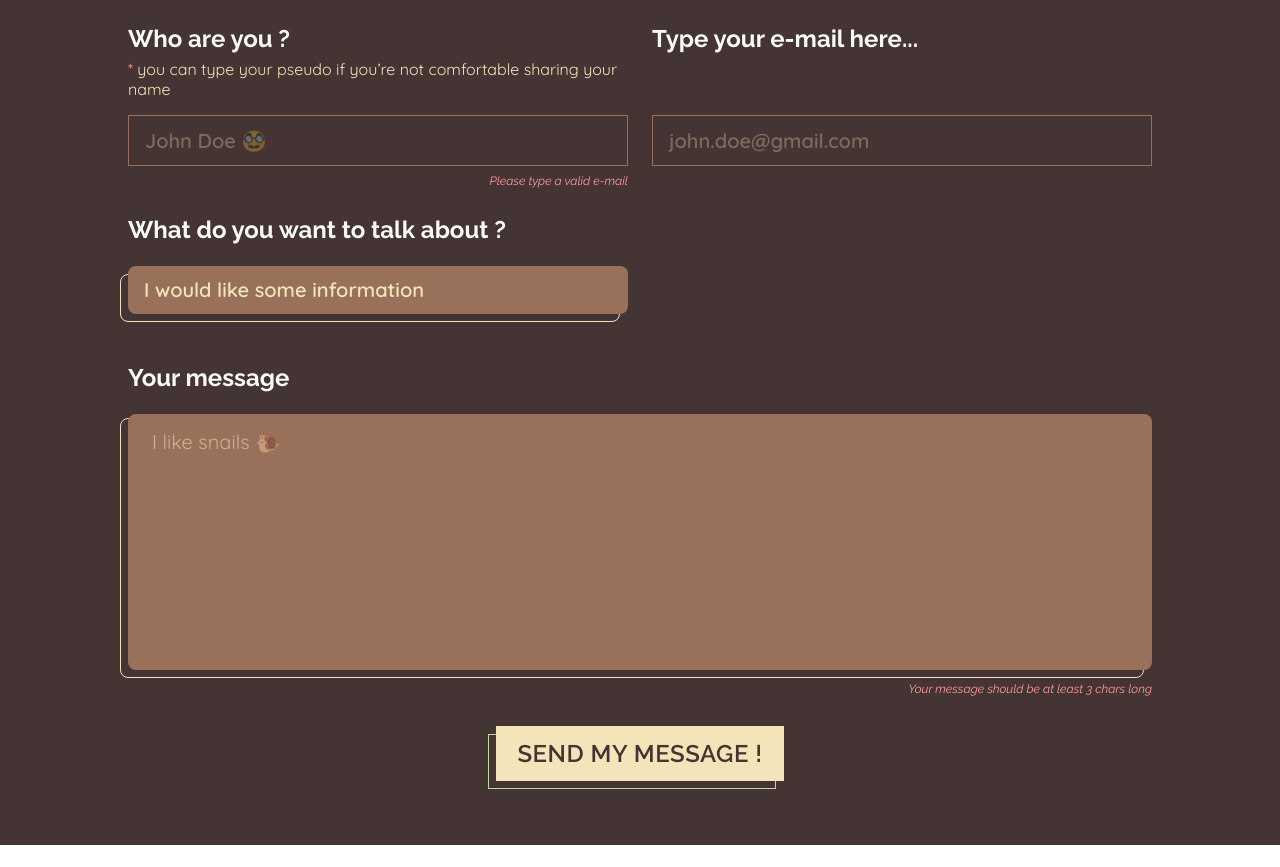
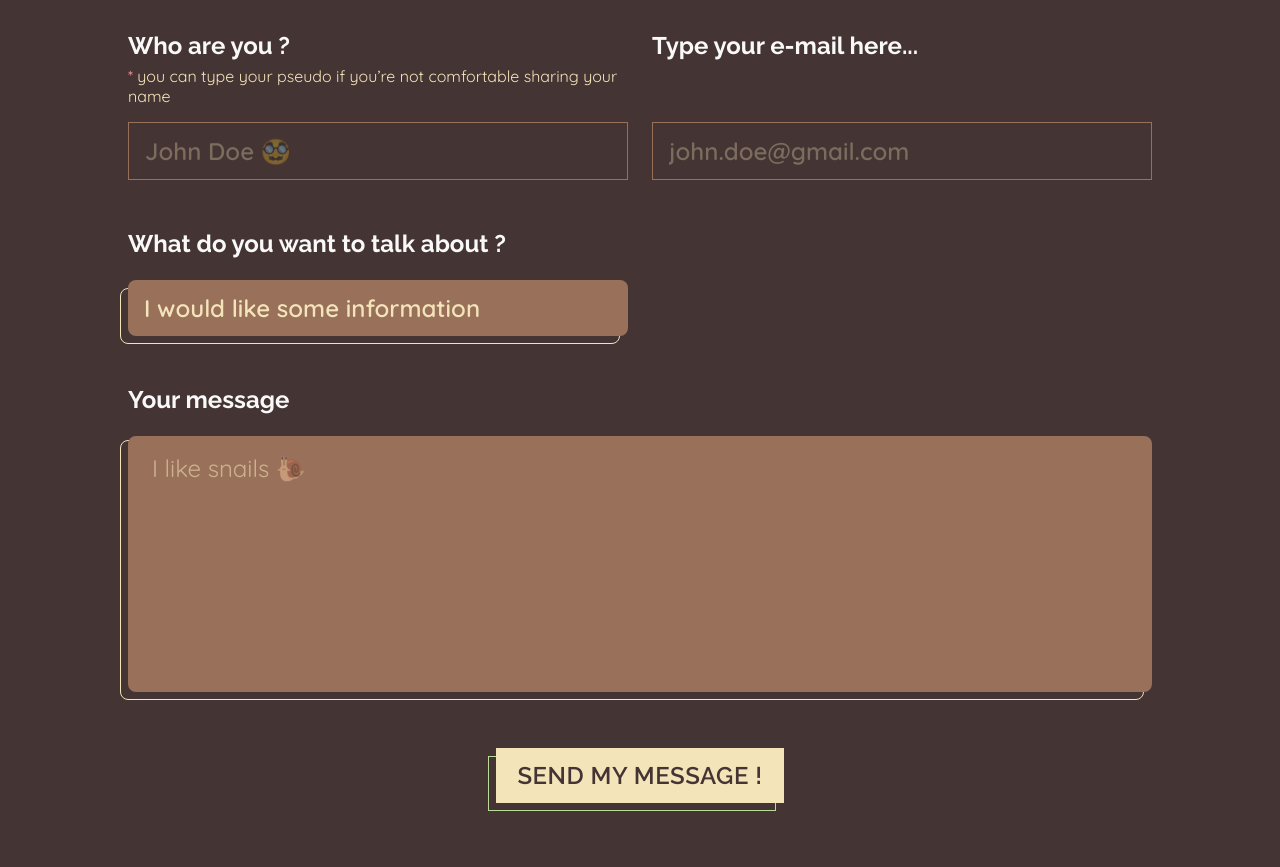
Before and after one commit to CassandreLAMATY/2024-portfolio-front, a Vue app: page / in a window 1280 px wide. Shown: the part 2585-3452 px from the top of the page. Before the commit the page ends 3430 px from the top, so only its background shows below. Built offline with nearby package versions, Linux system fonts and the light colour scheme; what @fortawesome/pro-regular-svg-icons, @fortawesome/pro-solid-svg-icons would draw is missing.

Commit message:
contact form css update

```diff
--- a/src/assets/stylesheets/css/contact.css
+++ b/src/assets/stylesheets/css/contact.css
@@ -97,6 +97,12 @@
     font-size: 1.25rem;
   }
 }
+@media (min-width: 1024px) {
+  .contact-top .mail-container .mail {
+    font-size: 1.5rem;
+    line-height: 2rem;
+  }
+}
 .contact-top .mail-container .mail-copy {
   margin-left: -1px;
   aspect-ratio: 1;
@@ -109,6 +115,11 @@
 @media (min-width: 768px) {
   .contact-top .mail-container .mail-copy {
     font-size: 1.5rem;
+  }
+}
+@media (min-width: 1024px) {
+  .contact-top .mail-container .mail-copy {
+    font-size: 2rem;
   }
 }
 .contact-form--title {
@@ -134,6 +145,11 @@
   }
 }
 @media (min-width: 1024px) {
+  .contact-form--title {
+    font-size: 1.5rem;
+  }
+}
+@media (min-width: 1280px) {
   .contact-form--title {
     font-size: 1.5rem;
   }
@@ -261,6 +277,11 @@
   font-size: 0.75rem;
   color: #f4e4ba;
 }
+@media (min-width: 1024px) {
+  .contact-form .form-container .validation > span {
+    font-size: 16px;
+  }
+}
 .contact-form .form-container .validation > span.info {
   color: #bbdb9b;
 }
@@ -313,8 +334,20 @@
     font-size: 1.25rem;
   }
 }
+@media (min-width: 1024px) {
+  .contact-form .form-input {
+    font-size: 1.5rem;
+    line-height: 2rem;
+  }
+}
 .contact-form .form-input::placeholder {
   color: rgba(244, 228, 186, 0.3215686275);
+}
+@media (min-width: 1024px) {
+  .contact-form .form-input::placeholder {
+    font-size: 1.5rem;
+    line-height: 2rem;
+  }
 }
 .contact-form .form-input:focus {
   outline: none;
@@ -337,6 +370,12 @@
   .contact-form .form-select {
     font-size: 1.25rem;
     line-height: 1.5rem;
+  }
+}
+@media (min-width: 1024px) {
+  .contact-form .form-select {
+    font-size: 1.5rem;
+    line-height: 2rem;
   }
 }
 .contact-form .form-select:focus {
@@ -427,6 +466,11 @@
   font-size: 0.75rem;
   color: #f4e4ba;
 }
+@media (min-width: 1024px) {
+  .contact-form .object-container_other .validation > span {
+    font-size: 16px;
+  }
+}
 .contact-form .object-container_other .validation > span.info {
   color: #bbdb9b;
 }
@@ -485,6 +529,8 @@
 @media (min-width: 1024px) {
   .contact-form .message-area--container .message {
     aspect-ratio: 3/1;
+    font-size: 1.5rem;
+    line-height: 2rem;
   }
 }
 @media (min-width: 1280px) {
@@ -494,6 +540,12 @@
 }
 .contact-form .message-area--container .message::placeholder {
   color: rgba(244, 228, 186, 0.5607843137);
+}
+@media (min-width: 1024px) {
+  .contact-form .message-area--container .message::placeholder {
+    font-size: 1.5rem;
+    line-height: 2rem;
+  }
 }
 .contact-form .message-area--container .message:focus {
   outline: none;
--- a/src/assets/stylesheets/scss/contact.scss
+++ b/src/assets/stylesheets/scss/contact.scss
@@ -101,6 +101,11 @@
                     font-size: $grup01;
                 }
 
+                @include media-min(1024px) {
+                    font-size: $grup02;
+                    line-height: $grup03;
+                }
+
                 &-copy {
                     margin-left: -1px;
                     aspect-ratio: 1;
@@ -115,6 +120,10 @@
 
                     @include media-min(768px) {
                         font-size: $grup02;
+                    }
+
+                    @include media-min(1024px) {
+                        font-size: $grup03;
                     }
                 }
             }
@@ -147,6 +156,10 @@
             }
 
             @include media-min(1024px) {
+                font-size: $grup02;
+            }
+
+            @include media-min(1280px) {
                 font-size: $grup02;
             }
 
@@ -294,6 +307,10 @@
                         font-size: $grup-01;
                         color: $dutchWhite;
 
+                        @include media-min(1024px) {
+                            font-size: $grup;
+                        }
+
                         &.info {
                             color: $celadon;
                         }
@@ -357,8 +374,18 @@
                     font-size: $grup01;
                 }
 
+                @include media-min(1024px) {
+                    font-size: $grup02;
+                    line-height: $grup03;
+                }
+
                 &::placeholder {
                     color: #f4e4ba52;
+
+                    @include media-min(1024px) {
+                        font-size: $grup02;
+                        line-height: $grup03;
+                    }
                 }
 
                 &:focus {
@@ -387,6 +414,11 @@
                 @include media-min(768px) {
                     font-size: $grup01;
                     line-height: $grup02;
+                }
+
+                @include media-min(1024px) {
+                    font-size: $grup02;
+                    line-height: $grup03;
                 }
 
                 &:focus {
@@ -507,6 +539,10 @@
                         font-size: $grup-01;
                         color: $dutchWhite;
 
+                        @include media-min(1024px) {
+                            font-size: $grup;
+                        }
+
                         &.info {
                             color: $celadon;
                         }
@@ -582,6 +618,9 @@
 
                 @include media-min(1024px) {
                     aspect-ratio: 3 / 1;
+
+                    font-size: $grup02;
+                    line-height: $grup03;
                 }
 
                 @include media-min(1280px) {
@@ -590,6 +629,11 @@
 
                 &::placeholder {
                     color: #f4e4ba8f;
+
+                    @include media-min(1024px) {
+                        font-size: $grup02;
+                        line-height: $grup03;
+                    }
                 }
 
                 &:focus {
--- a/src/blocks/ContactBlock.vue
+++ b/src/blocks/ContactBlock.vue
@@ -47,9 +47,7 @@ const object: Ref<string> = ref('info');
                                     />
                                 </div>
 
-                                <div class="validation">
-                                    <span class="error">Please type a valid e-mail</span>
-                                </div>
+                                <div class="validation"></div>
                             </div>
                         </div>
 
@@ -126,9 +124,7 @@ const object: Ref<string> = ref('info');
                                         placeholder="I like snails 🐌"
                                     ></textarea>
                                 </div>
-                                <div class="validation">
-                                    <span class="error">Your message should be at least 3 chars long</span>
-                                </div>
+                                <div class="validation"></div>
                             </div>
                         </div>
                     </div>
```
Also changed, not shown: 1 other file (tests, documents, lock files or other folders).
